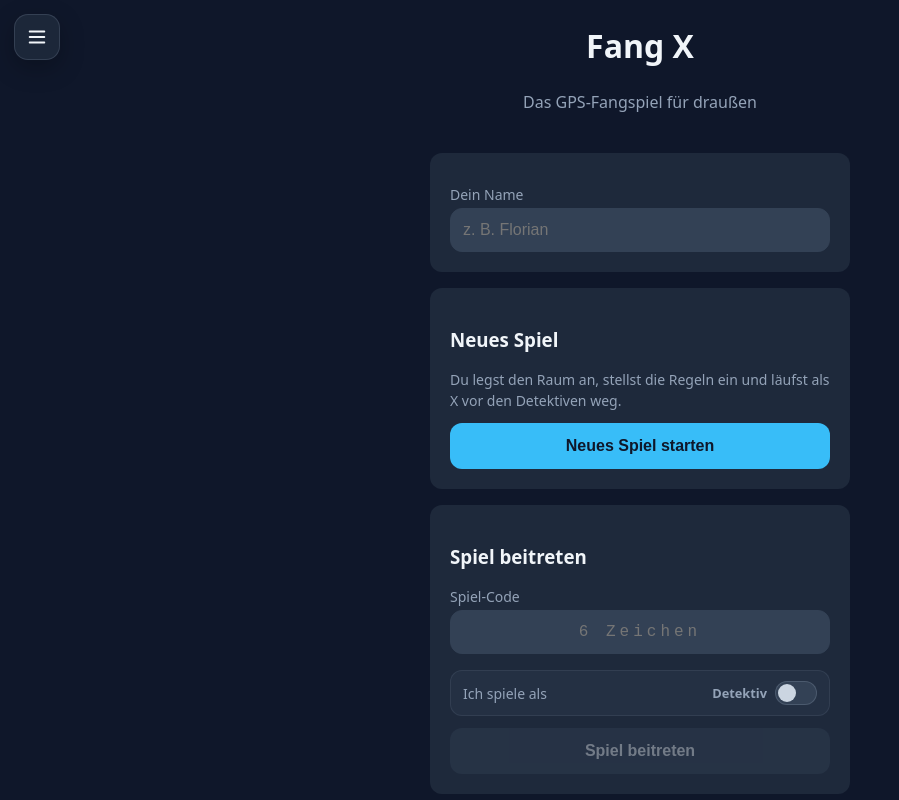
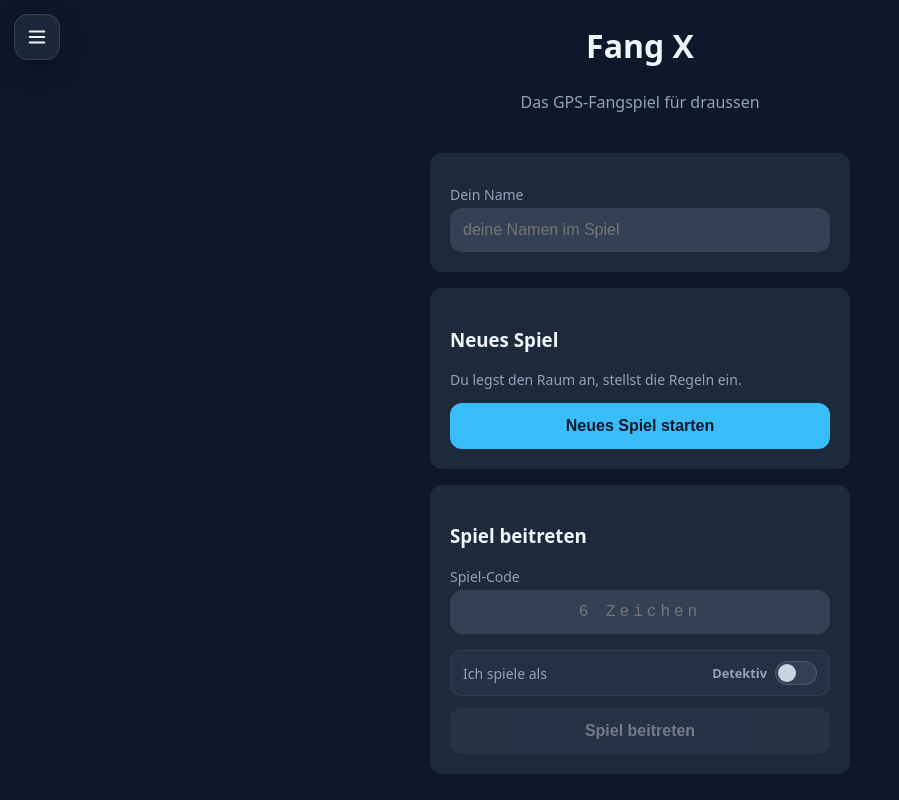
Before and after one commit to flohulo/fang-x, a React (Vite) app in the folder client/: page / in a window 1280 px wide. Shown: the top 800 px of the page, without its empty margins (0-899 px from the left). Built offline with nearby package versions, Linux system fonts and the light colour scheme.

Commit message:
Update HomeScreen.tsx

```diff
--- a/client/src/screens/HomeScreen.tsx
+++ b/client/src/screens/HomeScreen.tsx
@@ -47,7 +47,7 @@ export function HomeScreen({
   return (
     <div className="screen">
       <h1>Fang X</h1>
-      <p className="subtitle">Das GPS-Fangspiel für draußen</p>
+      <p className="subtitle">Das GPS-Fangspiel für draussen</p>
 
       {notice && (
         <div className="error" style={{ maxWidth: 420, width: "100%" }}>
@@ -60,7 +60,7 @@ export function HomeScreen({
         <input
           id="player-name"
           type="text"
-          placeholder="z. B. Florian"
+          placeholder="deine Namen im Spiel"
           value={name}
           maxLength={MAX_NAME_LENGTH}
           autoComplete="nickname"
@@ -71,7 +71,7 @@ export function HomeScreen({
       <div className="card">
         <h3>Neues Spiel</h3>
         <p className="card-text">
-          Du legst den Raum an, stellst die Regeln ein und läufst als X vor den Detektiven weg.
+          Du legst den Raum an, stellst die Regeln ein.
         </p>
         <button onClick={() => onCreateGame(name)} disabled={busy}>
           Neues Spiel starten
```
